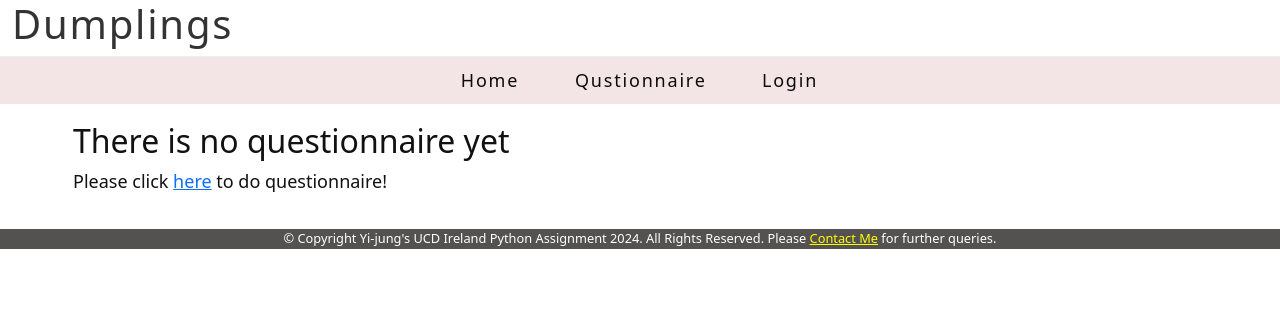
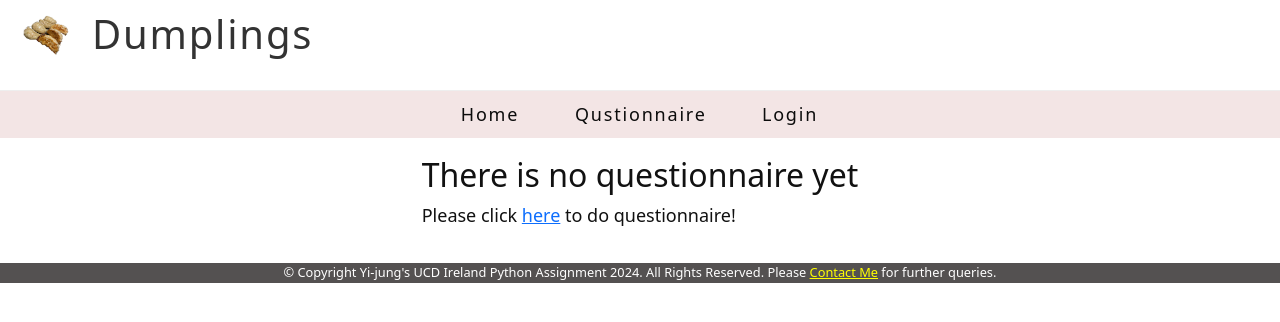
Before and after one commit to emilyichan3/DumplingQuestionnaire, a Flask app: page /questionnaire_result in a window 1280 px wide. Shown: the top 322 px of the page. Run offline with Flask 2, Linux system fonts and the light colour scheme.

Commit message:
Added logo on main header section.

```diff
--- a/static/css/style.css
+++ b/static/css/style.css
@@ -26,6 +26,17 @@ body{
     width: 100%;
 }
 
+.container img{
+    width: 50px;
+    height: 50px;
+    margin: 10px;
+}
+
+.header-content {
+    height: 70px;
+    margin: 10px;
+}
+
 .top-navigation {
     width: 100%;
     margin: 0;
@@ -48,7 +59,6 @@ header{
     letter-spacing: 0.1em;
     font-weight: bold;
 }
-
 #username {
     margin: 0;
     padding: 0;
@@ -215,12 +225,13 @@ canvas {
     justify-content: left;
 }
 
+
 .flex-chart{
     display: flex;
     flex-flow: row wrap;
     width: 100%;
     margin: 0;
-    align-items: left;
+    justify-content:left;
 }
 
 .popup {
@@ -411,7 +422,9 @@ canvas {
         display:grid;
         justify-content: left;
     }
-
+    .flex-chart{
+        justify-content:left;
+    }
     .chart-container {
         width: 440px;
         height: 300px;
@@ -515,6 +528,9 @@ canvas {
         display:grid;
         justify-content: center;
     }
+    .flex-chart{
+        justify-content:space-evenly;
+    }
     .chart-container {
         width: 440px;
         height: 300px;
@@ -529,6 +545,9 @@ canvas {
     }
     .DumplingList .item{
         width: 33%;
-        /* height: 570px; */
+    }
+    .display-center {
+        display: grid;
+        justify-content: center;
     }
 }
--- a/static/javascript/piechart.js
+++ b/static/javascript/piechart.js
@@ -23,7 +23,7 @@ if (targetId) {
             // labels: ['never', 'sometimes', 'often', 'very', 'almost'],
             labels: keys.slice(1,-1).replaceAll("'","").split(",").map(toTrimString),
             datasets: [{
-                textinfo: "label+percent",
+                textinfo: "labels+percent",
                 backgroundColor: barColors,
                 data: values.slice(1,-1).replaceAll("'","").split(",").map(toInteger),
             }]
--- a/templates/base.html
+++ b/templates/base.html
@@ -8,7 +8,6 @@
     <link href="https://cdn.jsdelivr.net/npm/bootstrap@5.3.3/dist/css/bootstrap.min.css" rel="stylesheet">
     <script src="/static/javascript/basic.js"></script>
     <link rel="shortcut icon" type="image/png" href="{{ url_for('static', filename='favicon.ico') }}">
-    <link rel="icon" type="image/png" href="/static/images/ico/favicon-32x32.png">
     {% block additional_js %}
 
     {% endblock %}
@@ -19,6 +18,7 @@
         <div class="header-container">
             <header class="top-navigation">
                 <div class="container">
+                    <img src="/static/images/dumpling.png" alt="Dumpling">
                     <div class="header-content">
                         <h1>Dumplings</h1>
                         <p id="username">{% if session['username'] %} Welcome {{ session['username'] }} {% endif %}</p>
--- a/templates/questionnaire_result.html
+++ b/templates/questionnaire_result.html
@@ -13,7 +13,7 @@
         {% for answer in answers.values() %}
             <div class="hide-totalcount-{{ answer.totalcounts }}">
                 <ul>
-                    <li id="question-{{ answer.questionnaire_id }}" class="hide">Questionnaire: {{ answer.question }}</li>
+                    <li id="question-{{ answer.questionnaire_id }}" class="hide">{{ answer.question }}</li>
                     <li id="id-{{ answer.questionnaire_id }}" class="hide">{{ answer.questionnaire_id }}</li>
                     <li id="keys-{{ answer.questionnaire_id }}" class="hide">{{ answer.count.keys() | list }}</li>
                     <li id="values-{{ answer.questionnaire_id }}" class="hide">{{ answer.count.values() | list }}</li>
@@ -25,11 +25,11 @@
                 </div>
             </div>
         {% endfor %}
-                <div class="message">
-                    <h2>There is no questionnaire yet</h2>
-                    <p>Please click <a href="{{ url_for('questionnaire') }}">here</a> to do questionnaire!</p>
-                </div>
-                <script src="/static/javascript/questionnaire-result.js"></script>
+        <div class="message">
+            <h2>There is no questionnaire yet</h2>
+            <p>Please click <a href="{{ url_for('questionnaire') }}">here</a> to do questionnaire!</p>
         </div>
+        <script src="/static/javascript/questionnaire-result.js"></script>
+    </div>
 </div>
 {% endblock %}
```
Also changed, not shown: static/images/dumpling.png (added), static/images/sign.jpg (added).
